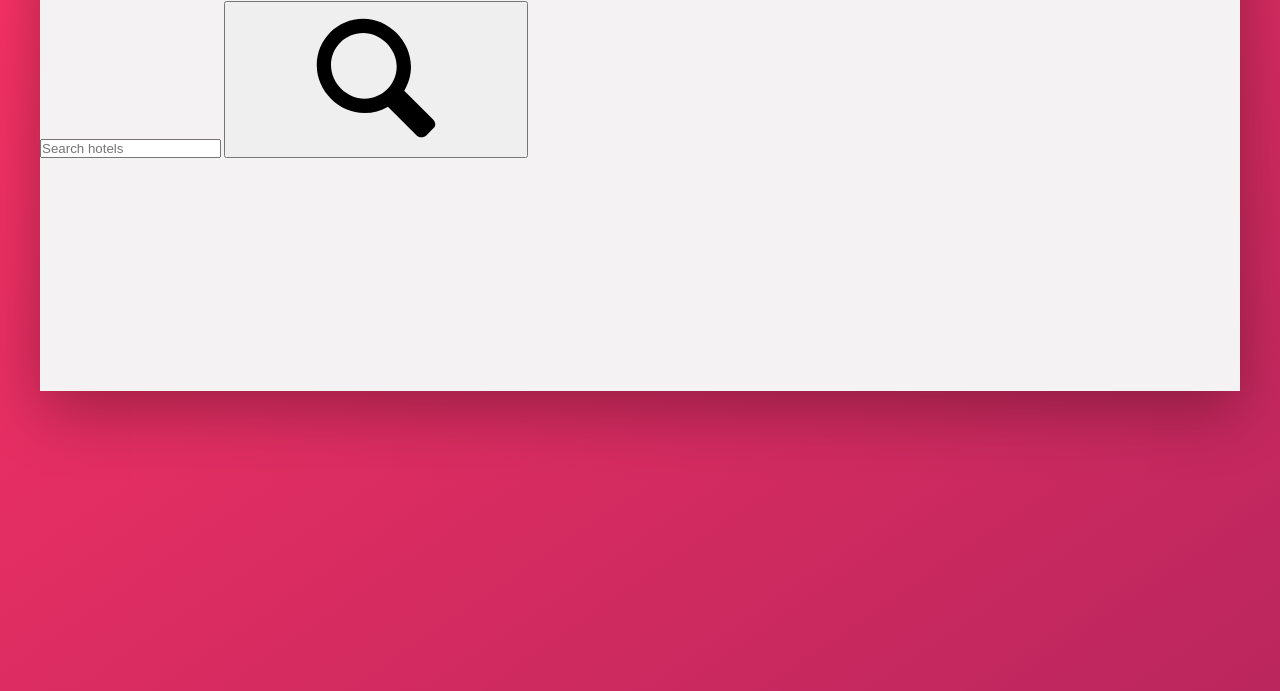
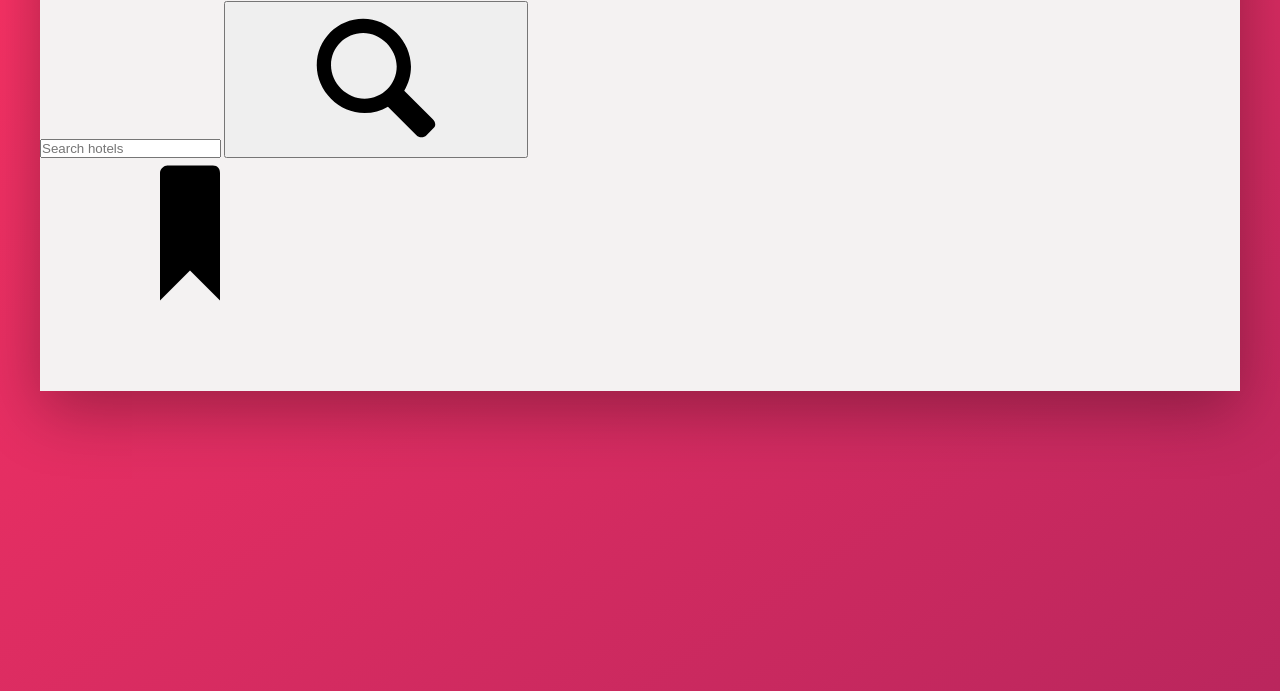
Before and after one commit to rnorman24/Trillo, a website: page index.html in a window 1280 px wide. Shown: the part 189-880 px from the top of the page. Drawn offline with nearby package versions, Linux system fonts and the light colour scheme.

Commit message:
add svg icons

```diff
--- a/index.html
+++ b/index.html
@@ -27,6 +27,14 @@
             </svg>
           </button>
         </form>
+
+        <nav class="user-nav">
+          <div class="user-nav__icon-box">
+            <svg class="user-nav__icon">
+              <use xlink:href="img/sprite.svg#icon-bookmark"></use>
+            </svg>
+          </div>
+        </nav>
 			</header>
 			<div class="content">
 				<nav class="sidebar">
```
